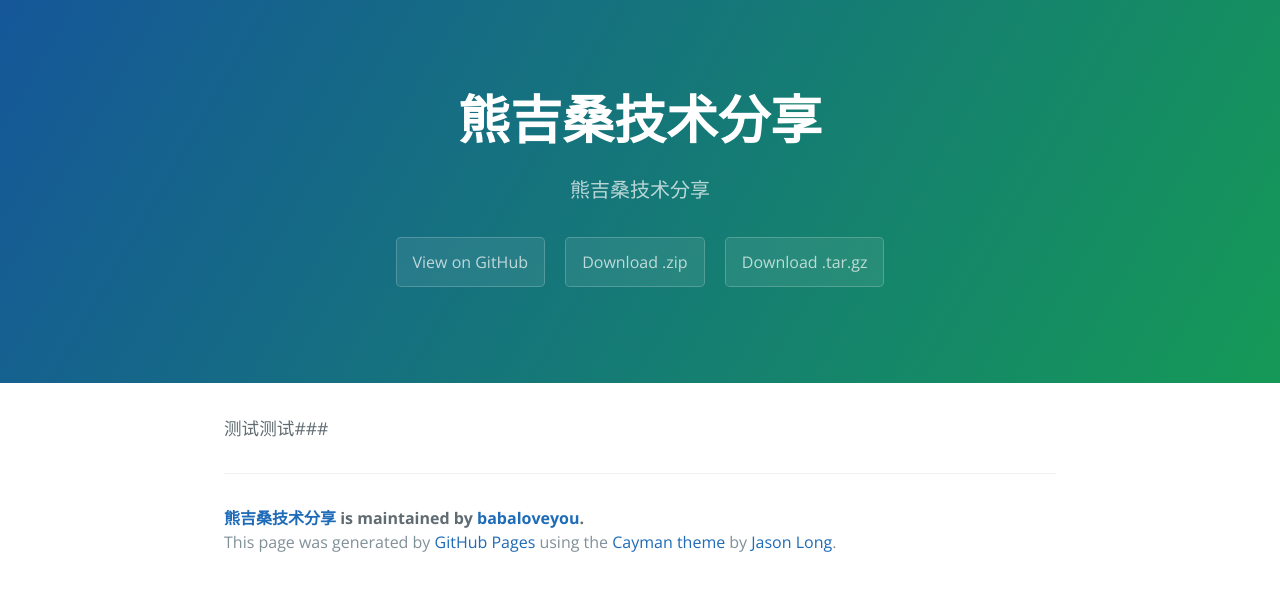
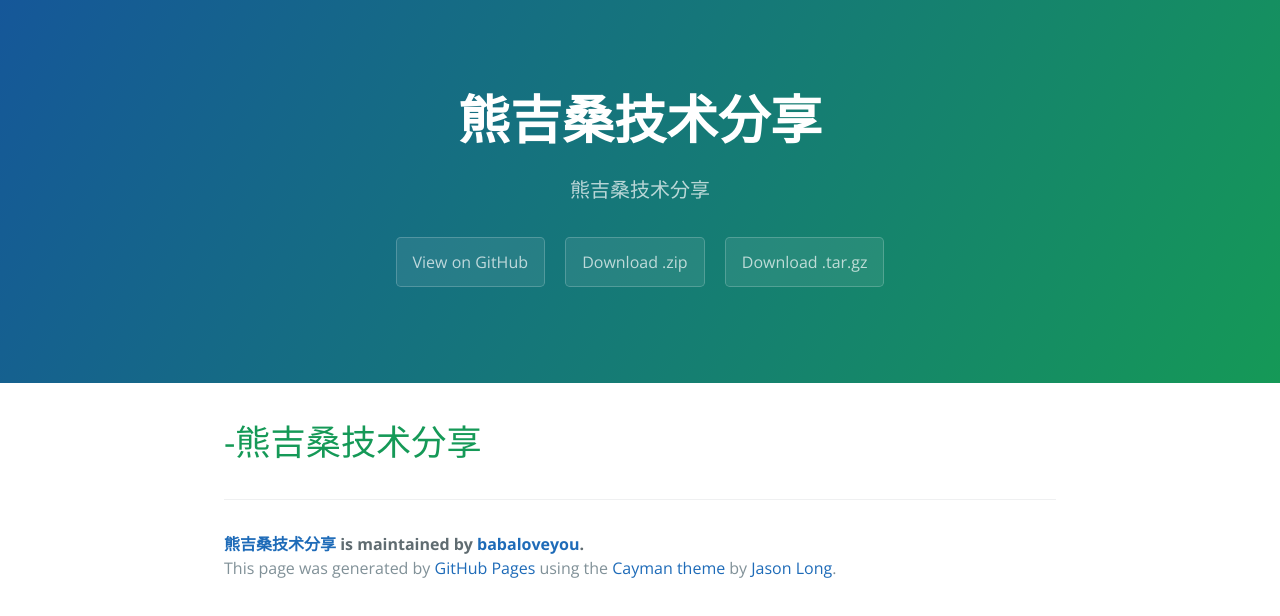
Before and after one commit to michaellcader/-, a plain HTML site: page index.html in a window 1280 px wide. Drawn offline with nearby package versions, Linux system fonts and the light colour scheme.

Commit message:
Create gh-pages branch via GitHub

```diff
--- a/index.html
+++ b/index.html
@@ -19,7 +19,8 @@
     </section>
 
     <section class="main-content">
-      <p>测试测试### </p>
+      <h1>
+<a id="-熊吉桑技术分享" class="anchor" href="#-%E7%86%8A%E5%90%89%E6%A1%91%E6%8A%80%E6%9C%AF%E5%88%86%E4%BA%AB" aria-hidden="true"><span aria-hidden="true" class="octicon octicon-link"></span></a>-熊吉桑技术分享</h1>
 
       <footer class="site-footer">
         <span class="site-footer-owner"><a href="https://github.com/babaloveyou/-">熊吉桑技术分享</a> is maintained by <a href="https://github.com/babaloveyou">babaloveyou</a>.</span>
--- a/params.json
+++ b/params.json
@@ -1 +1 @@
-{"name":"熊吉桑技术分享","tagline":"熊吉桑技术分享","body":"测试测试### ","google":"","note":"Don't delete this file! It's used internally to help with page regeneration."}
+{"name":"熊吉桑技术分享","tagline":"熊吉桑技术分享","body":"# -熊吉桑技术分享","google":"","note":"Don't delete this file! It's used internally to help with page regeneration."}
```
